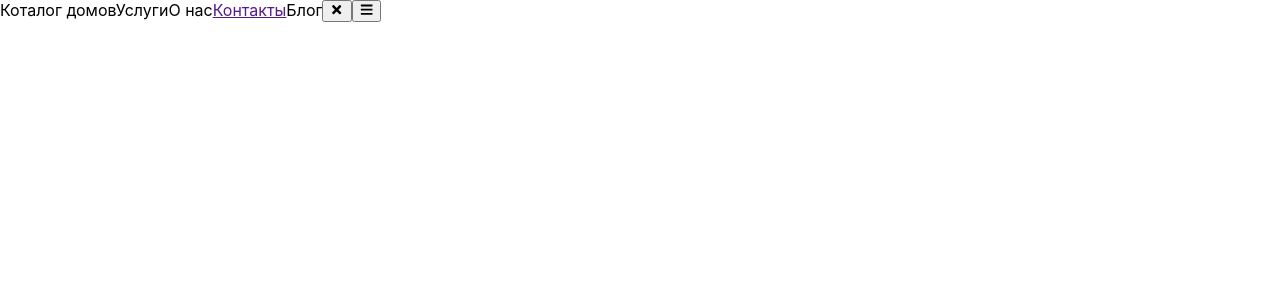
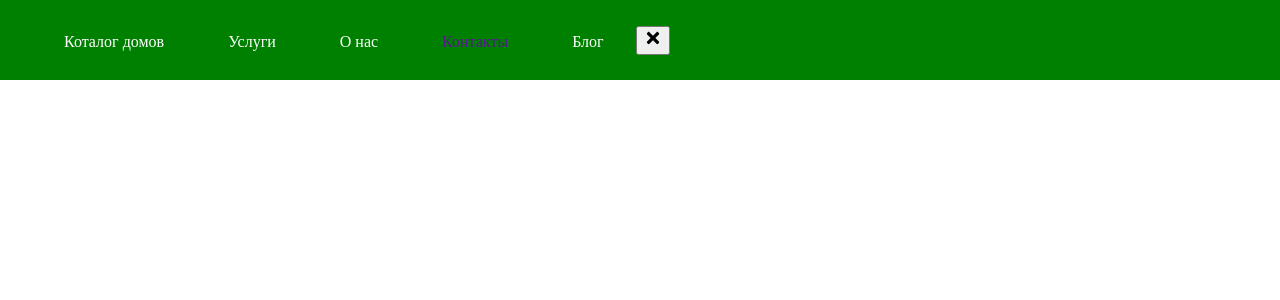
Before and after one commit to bubandrei/ARMainPage, a React (Create React App) app in the folder armp/: page / in a window 1280 px wide. Shown: the top 300 px of the page. Built offline with nearby package versions, Linux system fonts and the light colour scheme.

Commit message:
css for nav

```diff
--- a/armp/src/components/navbar/Navbar.jsx
+++ b/armp/src/components/navbar/Navbar.jsx
@@ -4,24 +4,29 @@ import { FaBars, FaTimes } from "react-icons/fa";
 import stNavbar from "./Navbar.module.css";
 
 const Navbar = () => {
-
   const navRef = useRef();
   const showNavbar = () => {
     navRef.current.classlist.toggle("responsive_nav");
   };
   return (
     <header>
-      <nav ref={navRef}>
+      <nav className={stNavbar.main}
+      ref={navRef}>
         <a>Коталог домов</a>
         <a>Услуги</a>
         <a>О нас</a>
         <a href="">Контакты</a>
         <a>Блог</a>
-        <button onClick={showNavbar}>
+        <button
+          className={(stNavbar.nav_btn, stNavbar.nav_btn_close)}
+          onClick={showNavbar}
+        >
           <FaTimes />
         </button>
       </nav>
-      <button onClick={showNavbar}>
+      <button
+      className={stNavbar.nav_btn}
+      onClick={showNavbar}>
         <FaBars />
       </button>
     </header>
--- a/armp/src/components/navbar/Navbar.module.css
+++ b/armp/src/components/navbar/Navbar.module.css
@@ -1,3 +1,36 @@
-header{
-    display: flex;
+header {
+  display: flex;
+  align-items: center;
+  justify-content: space-between;
+  height: 80px;
+  padding: 0 32px;
+  background-color: green;
+  color: white;
+  font-family: "Raleway";
+  font-style: normal;
+  font-weight: 500;
+  font-size: 16px;
+  line-height: 19px;
 }
+.main {
+}
+.nav_btn {
+  background-color: brown;
+  padding: 6px;
+  cursor: pointer;
+  background: transparent;
+  border: none;
+  outline: none;
+  visibility: hidden;
+  opacity: 0;
+}
+.nav_btn_close {
+  font-size: large;
+}
+a{
+    margin: 0 32px;
+    text-decoration: none;
+}
+a:hover{
+    color:blue
+}
```
